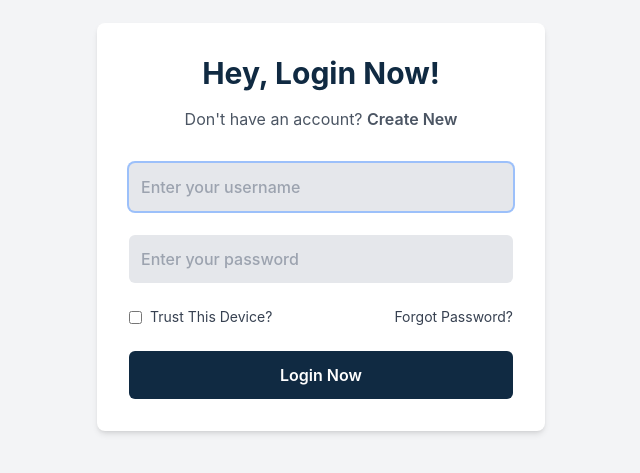
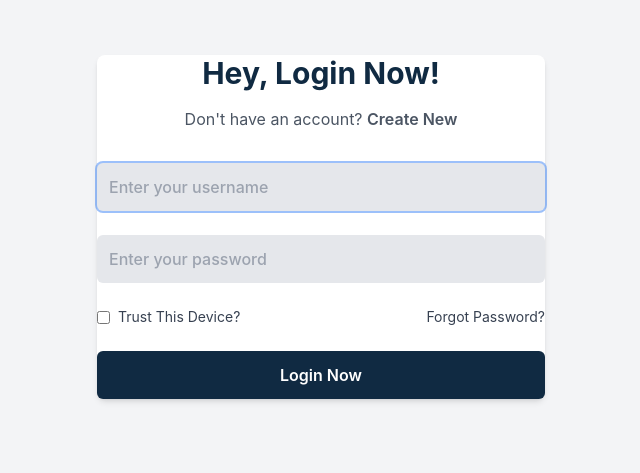
Before and after one commit to dmreccentric/jimmy-web, a React (Create React App) app: page /admin/login in a window 1280 px wide. Shown: the part 173-646 px from the top of the page, without its empty margins (319-959 px from the left). Built offline with nearby package versions, Linux system fonts and the light colour scheme.

Commit message:
fixed registration issue

```diff
--- a/src/pages/LetsLogin.jsx
+++ b/src/pages/LetsLogin.jsx
@@ -16,7 +16,7 @@ const LetsLogin = () => {
 
   return (
     <section className="min-h-screen bg-gray-100 dark:bg-gray-900 flex items-center justify-center px-4">
-      <div className="w-full max-w-md bg-white dark:bg-gray-800 shadow-md rounded-lg p-8">
+      <div className="w-full max-w-md bg-white dark:bg-gray-800 shadow-md rounded-lg">
         <p
           ref={errRef}
           className={`${
```
